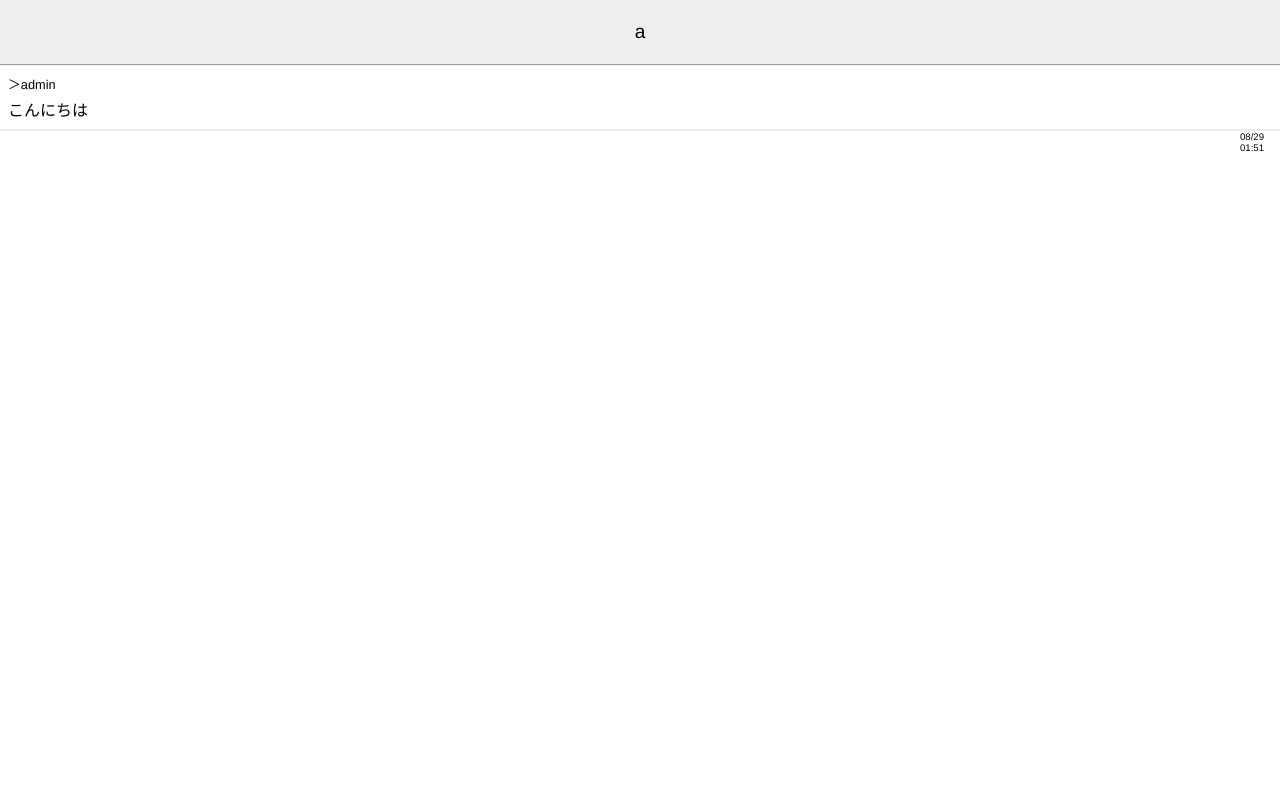
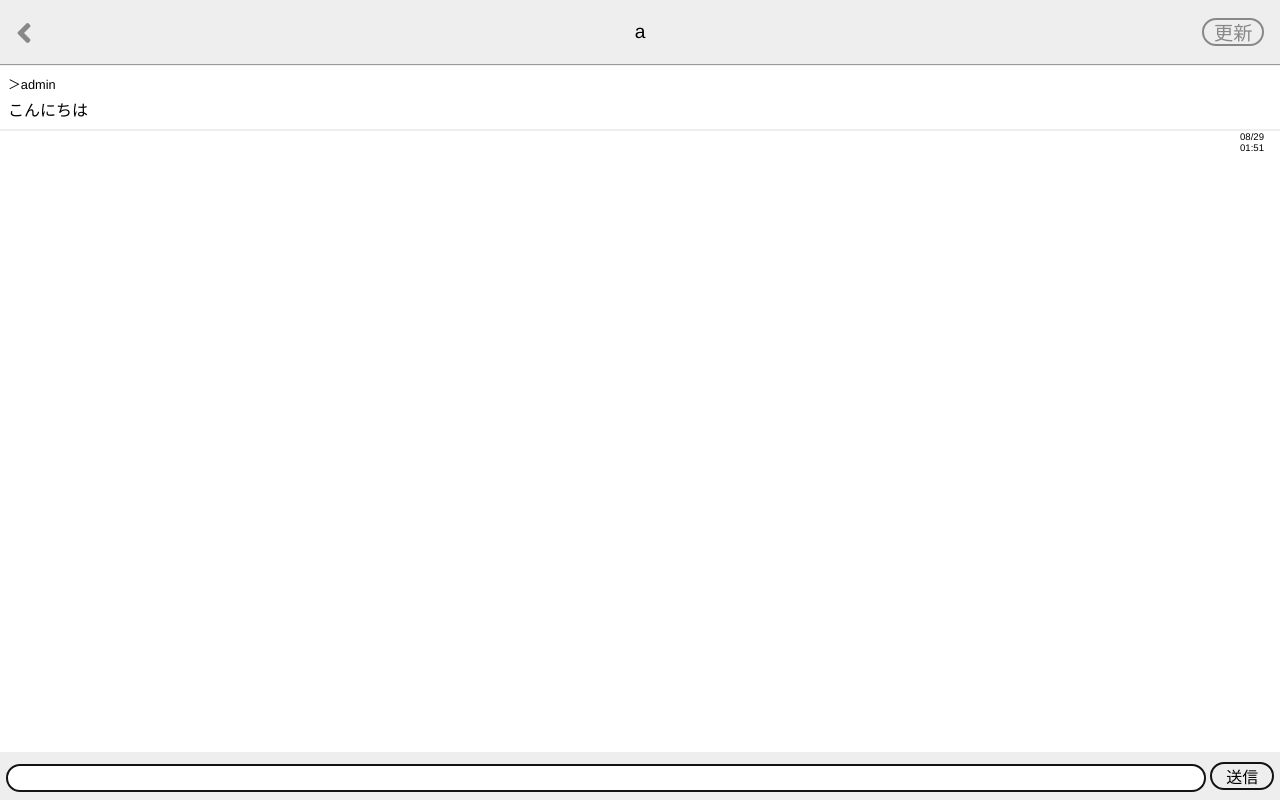
Before and after one commit to seita-uchida/Django_chat_app, a Django app: page /talk_room/2 in a window 1280 px wide. Run offline with Django 5.2, Linux system fonts and the light colour scheme; a user stored in the database is signed in; data comes from the database, SQL or seed files in the repository; both versions use the stored data as it was after the commit.

Commit message:
6-チャット機能の作成

```diff
--- a/main/forms.py
+++ b/main/forms.py
@@ -1,6 +1,6 @@
 from django import forms
 from django.contrib.auth.forms import AuthenticationForm, UserCreationForm
-from .models import User
+from .models import Talk, User
 
 
 class SignUpForm(UserCreationForm):
@@ -10,3 +10,8 @@ class SignUpForm(UserCreationForm):
 
 class LoginForm(AuthenticationForm):
     pass
+
+class TalkForm(forms.ModelForm):
+    class Meta:
+        model = Talk
+        fields = ("message",)
--- a/main/static/main/css/talk_room.css
+++ b/main/static/main/css/talk_room.css
@@ -33,3 +33,64 @@
     right: 16px;
     font-size: 0.6rem;
 }
+
+/* トーク送信部分 */
+.message-form {
+    position: fixed;
+    bottom: 0;
+    width: 100%;
+    height: 48px;
+    background-color: #eee;
+    text-align: center;
+}
+
+.message-form * {
+    box-sizing: border-box;
+}
+
+.message-form input {
+    width: calc(100% - 5em);
+    margin: 10px 0;
+    padding: 0 12px;
+    border: 2px solid #131313;
+    border-radius: 14px;
+    font-size: 1rem;
+    line-height: 24px;
+}
+
+.message-form__submit {
+    width: 4em;
+    margin: 10px 0;
+    padding: 0;
+    border: 2px solid #131313;
+    border-radius: 16px;
+    font-size: 1rem;
+    background-color: transparent;
+}
+
+/* talk_room 固有の header の要素 */
+.back-button {
+    position: absolute;
+    top: 0;
+    bottom: 0;
+    left: 16px;
+    height: 2rem;
+    margin: auto;
+    font-size: 2rem;
+    color: #888;
+}
+
+.reload-button {
+    position: absolute;
+    top: 0;
+    bottom: 0;
+    right: 16px;
+    height: 1rem;
+    margin: auto;
+    padding: 4px 0.5em;
+    border: 2px solid #888;
+    border-radius: 1em;
+    font-size: 1.2rem;
+    line-height: 1;
+    color: #888;
+}
--- a/main/templates/main/base.html
+++ b/main/templates/main/base.html
@@ -15,6 +15,7 @@
             <div class="header__title">
                 {% block header_title %}{% endblock %}
             </div>
+            {% block talk_room %}{% endblock %}
         </header>
         {% endblock %}{# ヘッダー用ブロック #}
         {% block content %}{% endblock %}{# 各ページのメイン要素用ブロック #}
--- a/main/templates/main/talk_room.html
+++ b/main/templates/main/talk_room.html
@@ -7,11 +7,15 @@
 
 {% block header_title %}{{ friend.username }}{% endblock %}
 
+{# 新たなテンプレートタグを追加 #}
+{% block talk_room %}
+<a href="{% url 'friends' %}" class="back-button"><i class="fas fa-angle-left"></i></a>
+<a href="" class="reload-button">更新</a>
+{% endblock %}
+
 {% block content %}
 <div class="talk-room">
-    {# 過去のチャットの表示部分 #}
     <ul class="chatboard">
-        {# チャットを古い順に for 文で表示します #}
         {% for talk in talks %}
         <li class="chatboard__item">
             <p class="chatboard__username">
@@ -19,12 +23,20 @@
             </p>
             <p class="chatboard__message">{{ talk.message }}</p>
             <p class="chatboard__time">
-                {{ talk.time|date:"m/d" }}<br>
+                {{ talk.time|date:"m/d" }}</br>
                 {{ talk.time|date:"H:i" }}
             </p>
         </li>
         {% endfor %}
     </ul>
+
+    {# 以下を追加 #}
+    {# チャットの送信フォーム #}
+    <form action="{% url 'talk_room' friend.id %}" method="POST" class="message-form">
+        {% csrf_token %}
+        {{ form.message }}
+        <button type="submit" class="message-form__submit">送信</button>
+    </form>
 </div>
 {% endblock %}
 
--- a/main/views.py
+++ b/main/views.py
@@ -4,7 +4,7 @@ from django.contrib.auth.decorators import login_required
 from django.db.models import Q
 from django.shortcuts import get_object_or_404, redirect, render  # redirect を追加
 
-from .forms import LoginForm, SignUpForm
+from .forms import LoginForm, SignUpForm, TalkForm
 from .models import Talk, User
 
 def index(request):
@@ -77,7 +77,23 @@ def talk_room(request, user_id):
         | Q(sender=friend, receiver=request.user)
     ).order_by("time")
 
+    if request.method == "GET":
+        form = TalkForm()
+    elif request.method == "POST":
+        # 送信内容を取得
+        form = TalkForm(request.POST)
+        if form.is_valid():
+            # トークを仮作成
+            new_talk = form.save(commit=False)
+            # 送信者、受信者、メッセージを与えて保存
+            new_talk.sender = request.user
+            new_talk.receiver = friend
+            new_talk.save()
+            return redirect("talk_room", user_id)
+
+
     context = {
+        "form": form,
         "friend": friend,
         "talks": talks,
     }
```
Also changed, not shown: db.sqlite3.
